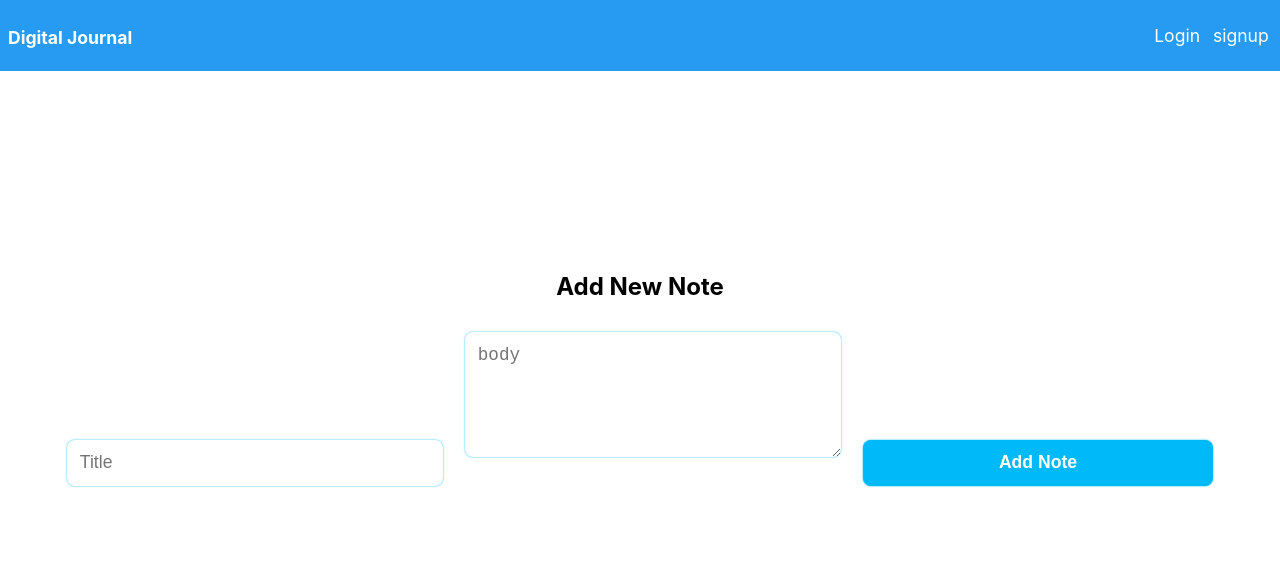
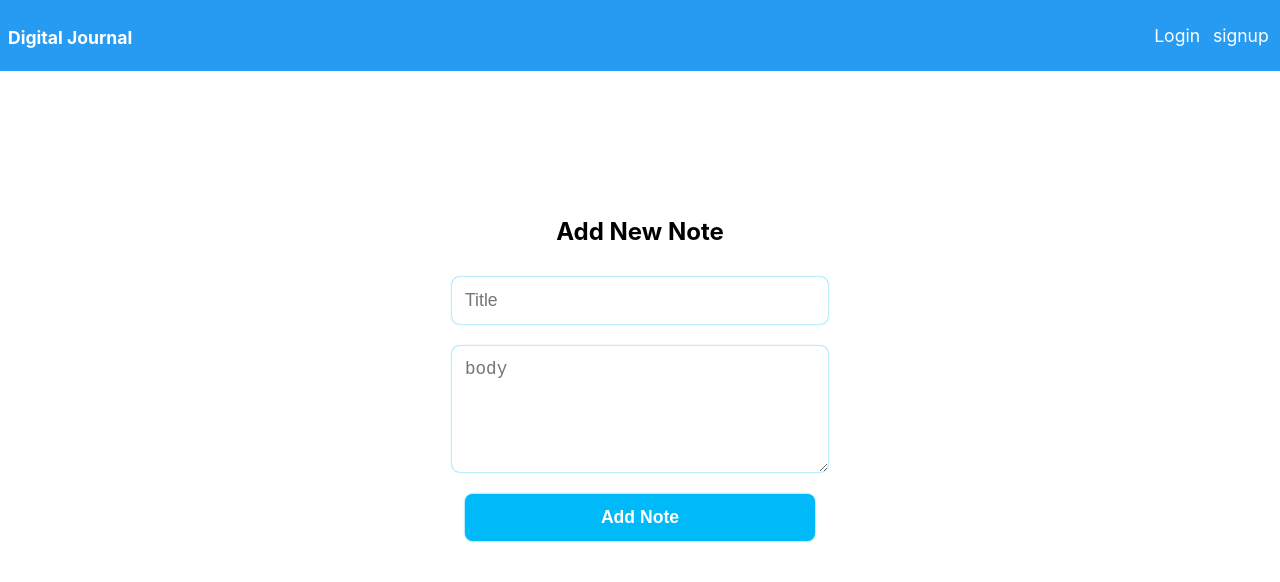
Before and after one commit to srikanthkanjarla/digital-journal, a React (Create React App) app: page / in a window 1280 px wide. Shown: the top 582 px of the page. Built offline with nearby package versions, Linux system fonts and the light colour scheme.

Commit message:
center add note form using felxbox

```diff
--- a/src/components/Notes/AddNoteForm.js
+++ b/src/components/Notes/AddNoteForm.js
@@ -5,7 +5,7 @@ import InputField from '../InputField/InputField';
 const AddNote = props => {
   const { title, body, handleChange, handleSubmit } = props;
   return (
-    <div>
+    <div className="add-note-form">
       <form onSubmit={handleSubmit}>
         <InputField type="text" name="title" placeholder="Title" handleChange={handleChange} value={title} required />
         <textarea rows="5" placeholder="body" name="body" onChange={handleChange} value={body} required />
--- a/src/components/Notes/Note.css
+++ b/src/components/Notes/Note.css
@@ -29,3 +29,9 @@
   background-color: #ac3565;
   color: #ffffff;
 }
+
+.add-note-form form {
+  display: flex;
+  flex-direction: column;
+  align-items: center;
+}
```
